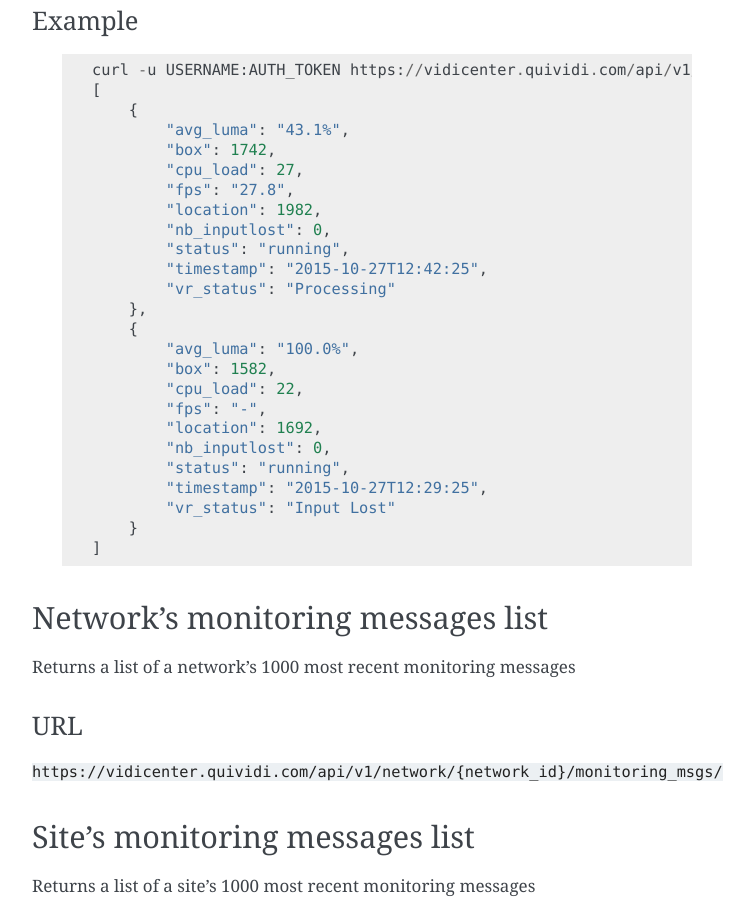
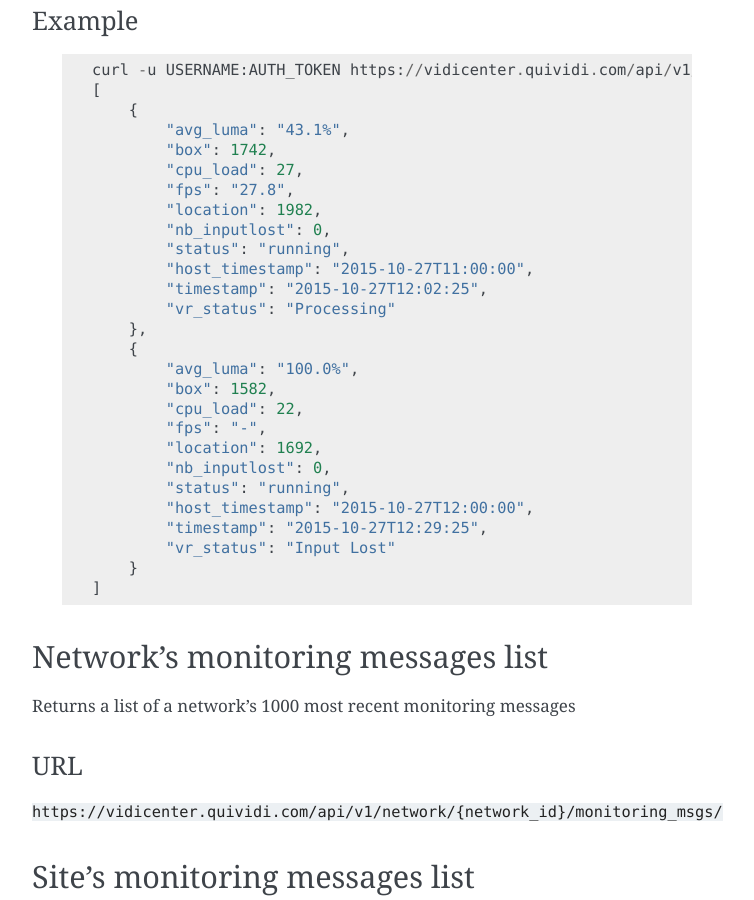
Before and after one commit to quividi/vidicenter-api-documentation, a Sphinx documentation site: the page built from docs/source/status.rst, in a window 1280 px wide and 900 px high, scrolled down 3450 px. Shown: the whole window, without its empty margins (388-1142 px from the left). Built offline with Sphinx 7.4.7, drawn with Linux system fonts in a browser that asks for light colours.

Commit message:
Evol [#141390297] Updated documentation to show new field in monitoring endpoint

```diff
--- a/docs/source/status.rst
+++ b/docs/source/status.rst
@@ -182,7 +182,8 @@
             "location": 1982,
             "nb_inputlost": 0,
             "status": "running",
-            "timestamp": "2015-10-27T12:42:25",
+            "host_timestamp": "2015-10-27T11:00:00",
+            "timestamp": "2015-10-27T12:02:25",
             "vr_status": "Processing"
         },
         {
@@ -193,6 +194,7 @@
             "location": 1692,
             "nb_inputlost": 0,
             "status": "running",
+            "host_timestamp": "2015-10-27T12:00:00",
             "timestamp": "2015-10-27T12:29:25",
             "vr_status": "Input Lost"
         }
```
